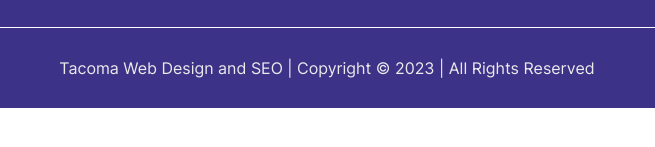
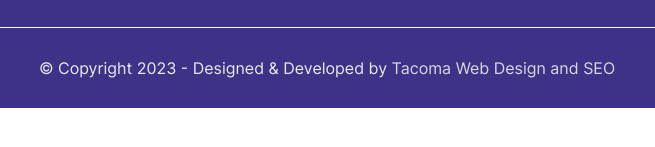
Before and after one commit to gamrothc/Website-Template-11nty-No-Blog, an Eleventy site: page src/index.html in a window 1280 px wide. Shown: the part 573-720 px from the top of the page, 313-968 px from the left. Built offline with nearby package versions, Linux system fonts and the light colour scheme; Eleventy itself is replaced by a stand-in of ours; files that its build step writes are made by us from their sources.

Commit message:
update footer

```diff
--- a/src/_includes/components/footer.html
+++ b/src/_includes/components/footer.html
@@ -38,8 +38,9 @@
         </div>
 
         <div class="credit">
-            <span>
-                 Tacoma Web Design and SEO | Copyright © <span id="current-year"></span> | All Rights Reserved
+            <span class="copyright">
+                © Copyright <span id="current-year"></span> - Designed & Developed by
+                <a href="https://www.tacomawebdesignandseo.com/" class="hover-highlight" target="blank">Tacoma Web Design and SEO</a>
             </span>
         </div>
     </div>
```
